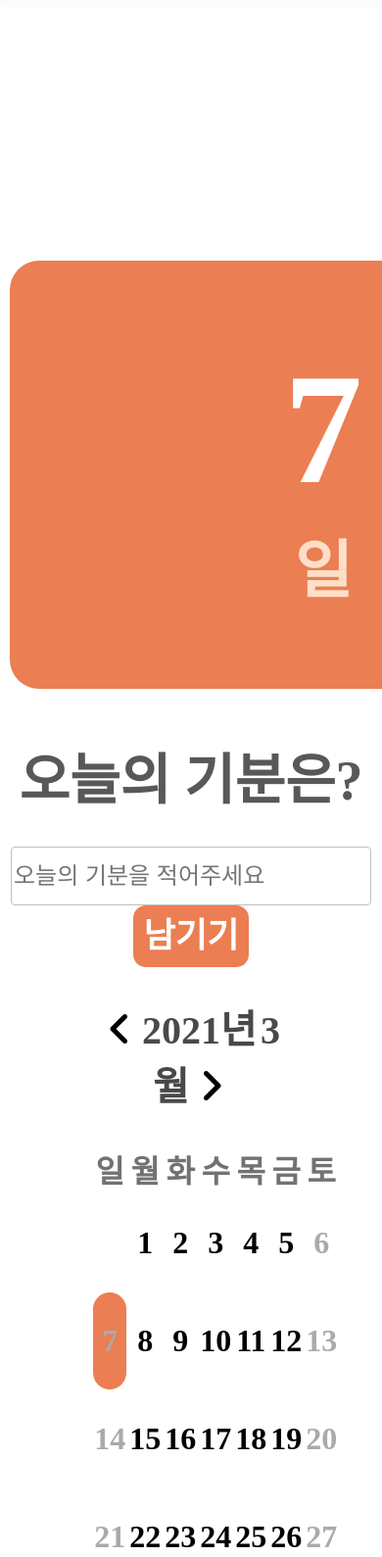
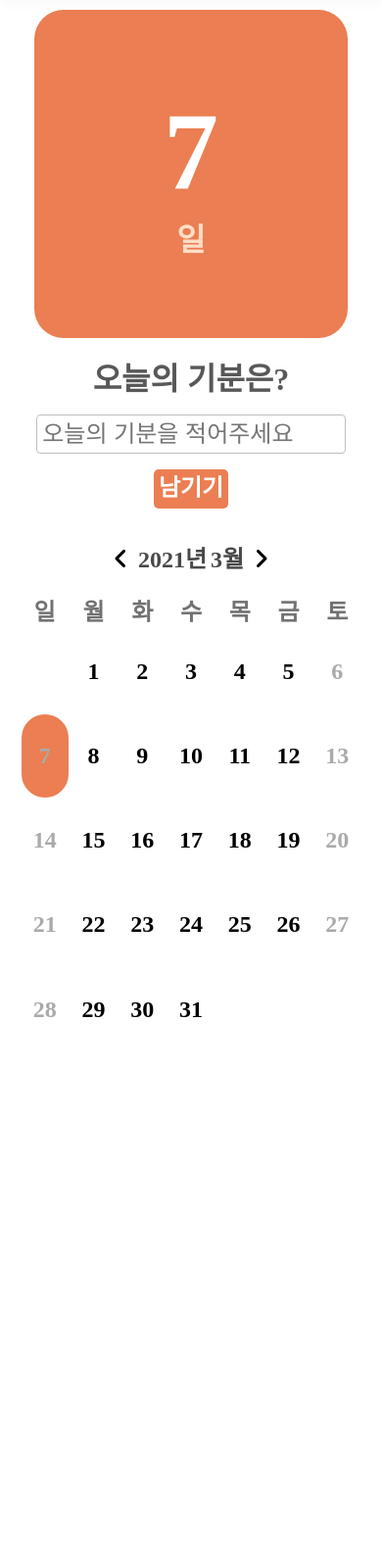
Before and after one commit to lee-insu/today-feeling, a Flask app: page /calender in a window 390 px wide; the page is wider, and only the part inside the window is pictured. Shown: the part 67-1656 px from the top of that part at 98% size. After the commit the page ends 1105 px from the top of that part, so only its background shows below. Run offline with Flask 2, Linux system fonts and the light colour scheme; some libraries are stand-ins or nearby versions.

Commit message:
responsive css edit

```diff
--- a/static/css/style.css
+++ b/static/css/style.css
@@ -1205,53 +1221,69 @@ input {
 /*calender*/
 
  .calender-container {
-     margin-top: 16rem;
+     margin-top: 2rem;
+     width: 95%;
+     margin: 0 auto;
  }
 
+
  .date-day {
-    width: 40rem;;
+    width: 20rem;
+    height: auto;
  }
  .cdr-date {
-     font-size: 10rem;
+     font-size: 7rem;
  }
 .cdr-day {
-    font-size: 4rem;
+    font-size: 2rem;
 }
 .feeling-title {
-    font-size: 3.5rem;
+    font-size: 2rem;
+}
+.feeling-container {
+    margin-top: 1rem;
 }
 .input-box {
-    width: 23rem;
-    height: 3.7rem;
+    width: 90%;
+    height: auto;
+    padding: 5px;
     font-size: 1.5rem;
 
 }
 .calender-box {
-    width: 55%;
-    height: 35rem;
+    width: 100%;
+    height: 30rem;
     margin: 0 auto;
 
 }
 .input-data {
-    font-size: 2.2rem;
-    padding: 10px;
-    border-radius: 13px;
+    font-size: 1.5rem;
+    padding: 5px;
+    border-radius: 5px;
+    margin-top: 1rem;
 
 }
 .feeling-input, .calender-box {
-    margin-top: 2rem;
+    margin-top: 1rem;
 }
+
 .cdr-year, .cdr-month, .cdr-btn {
-    font-size: 2.5rem;
+    font-size: 1.5rem;
 }
 .cdr-table > thead,.day {
-    font-size: 2rem;
+    font-size: 1.5rem;
 }
 .cdr-table {
-    margin-top: 2rem;
+    margin-top: 1rem;
 }
 
 /*register, login*/
+
+.info-container {
+    width: 90%;
+    margin: 0 auto;
+}
+
 
 .btn-style {
     width: 26.8rem;
--- a/templates/login.html
+++ b/templates/login.html
@@ -32,8 +32,8 @@
             <div class="title-container">
                 <div class="login-title">로그인</div>
             </div>
-        <div class="user-inner">
-            <form action="/login" method="post">
+        <div class="inner">
+            <form class="info-container" action="/login" method="post">
             <div class="info-title">닉네임</div>
             <input type="text" name="id" class="id" placeholder="&nbsp 닉네임을 입력해주세요">
             <div class="info-title">비밀번호</div>
--- a/templates/register.html
+++ b/templates/register.html
@@ -32,8 +32,8 @@
             <div class="title-container">
                 <div class="register-title">회원가입</div>
             </div>
-        <div class="user-inner">
-            <form action="/register" method="post">
+        <div class="inner">
+            <form class="info-container" action="/register" method="post">
             <div class="info-title">닉네임</div>
             <input type="text" name="id" class="id" placeholder="&nbsp 닉네임을 입력해주세요">
             <div class="info-title">비밀번호</div>
```
Also changed, not shown: other parts of static/css/style.css (+25 -15 lines).
